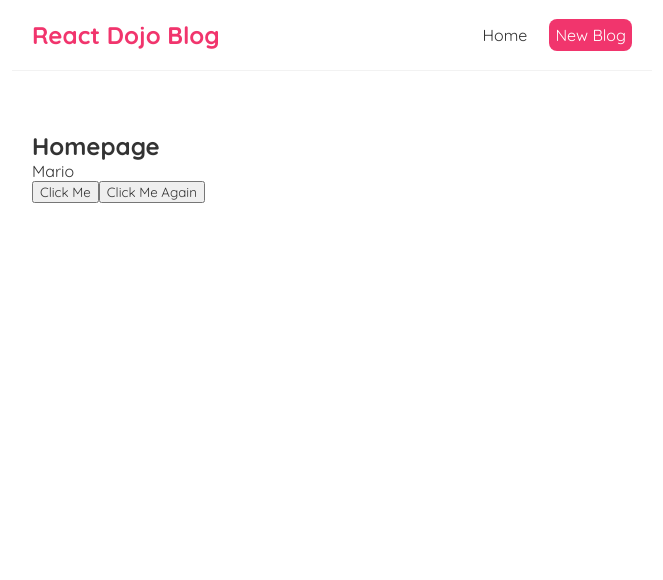
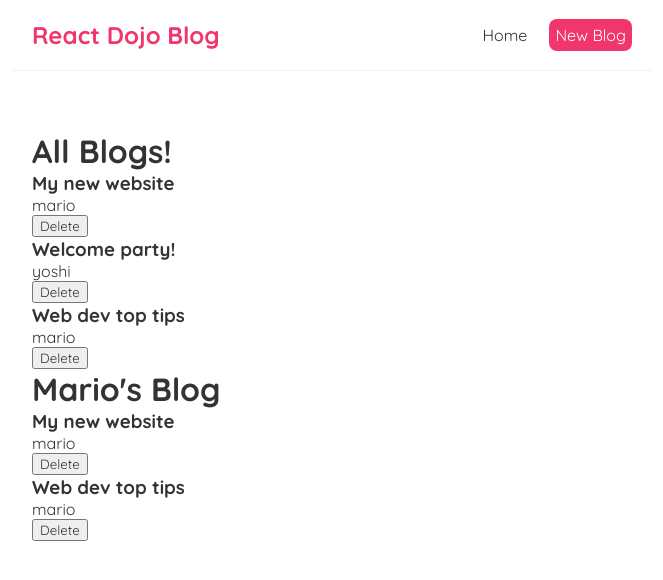
Before and after one commit to learningmode/dojo-blog-react, a React (Create React App) app: page / in a window 1280 px wide. Shown: the top 580 px of the page, without its empty margins (308-971 px from the left). Built offline with nearby package versions, Linux system fonts and the light colour scheme.

Commit message:
Props and functions

```diff
--- /dev/null
+++ b/src/BlogList.js
@@ -0,0 +1,16 @@
+const BlogList =(props)=>{
+  const {blogs,title,handleDelete} = props;
+//  const title = props;
+  return(
+    <div className="blog-list">
+      <h1>{title}</h1>
+     {blogs.map(blog=>(
+      <div className="blog-List" key={blog.id}>
+          <h3>{blog.title}</h3>
+          <p>{blog.author}</p>
+          <button onClick={()=>handleDelete(blog.id)}>Delete</button>
+      </div>))}
+    </div>
+);}
+
+export default BlogList;
--- a/src/Home.js
+++ b/src/Home.js
@@ -1,21 +1,20 @@
 import {useState} from 'react';
+import BlogList from './BlogList';
+const Home = ()=>{
+  const [blogs,setBlogs]=useState([
+    { title: 'My new website', body: 'lorem ipsum...', author: 'mario', id: 1 },
+    { title: 'Welcome party!', body: 'lorem ipsum...', author: 'yoshi', id: 2 },
+    { title: 'Web dev top tips', body: 'lorem ipsum...', author: 'mario', id: 3 }])
 
-const Home = ()=>{
-  const [name,setName]= useState('Mario');
-  const handleClick=(e)=>{
-    // e is event object
-    setName('Luigi');
-    return console.log("Hello REact Ninja",e);
-  }
-  const handleClickAgain=(name,e)=>{
-    console.log("Hello",name,e.target);
-  }
+ const handleDelete = (id)=>{
+     const newBlogs = blogs.filter((blog)=> blog.id !== id);
+     setBlogs(newBlogs);
+ }
+
   return (
     <div className="home">
-        <h2>Homepage</h2>
-        <p>{name}</p>
-        <button onClick={handleClick}>Click Me</button>
-        <button onClick={(e)=>{handleClickAgain('Naruto',e)}}>Click Me Again</button>
+    <BlogList blogs={blogs} title="All Blogs!"  handleDelete={handleDelete}/>
+    <BlogList blogs={blogs.filter((blog)=> blog.author==='mario')} title="Mario's Blog" handleDelete={handleDelete}/>
     </div>
   )
 }
```
Also changed, not shown: 1 other file (tests, documents, lock files or other folders).
